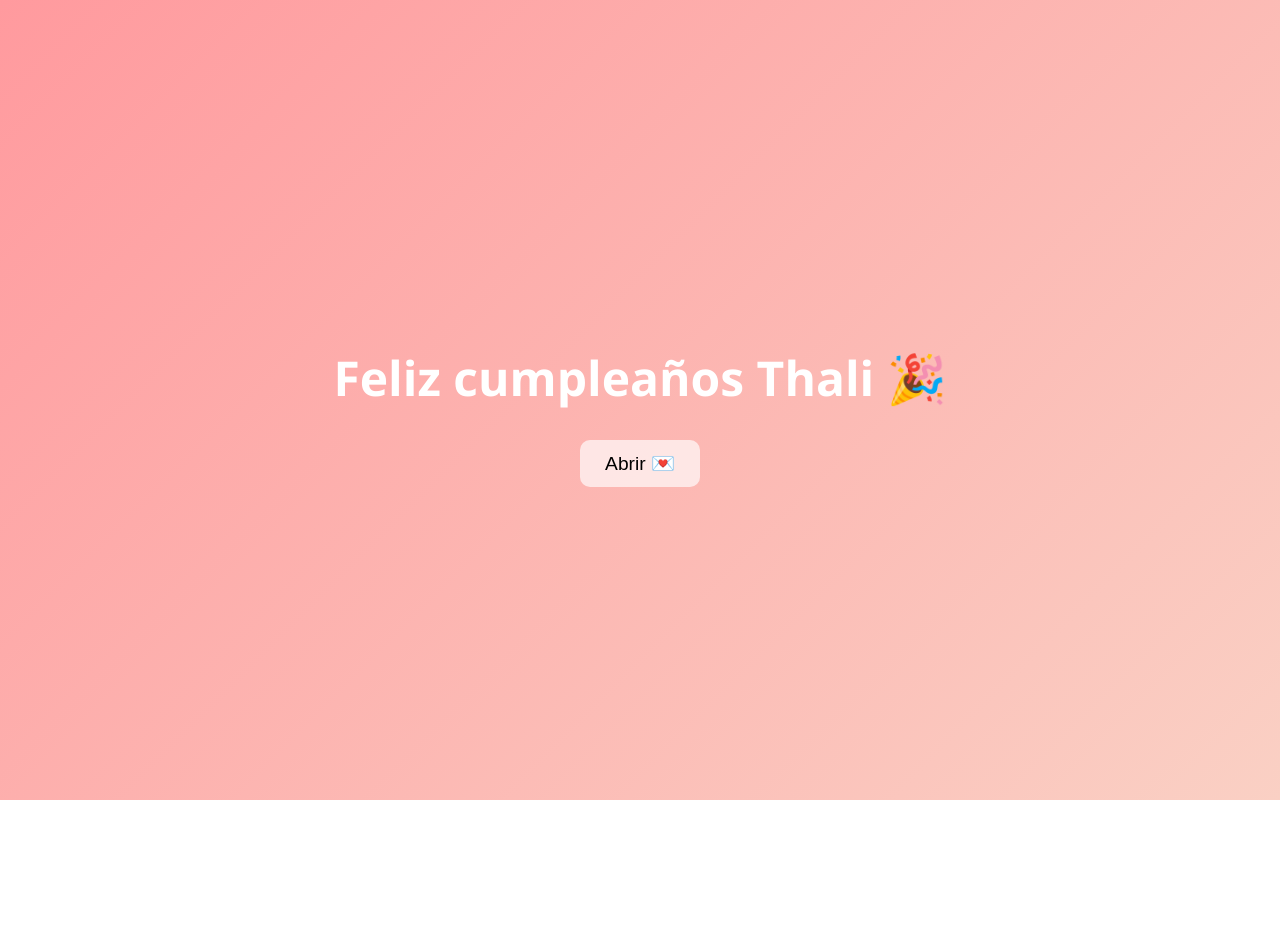
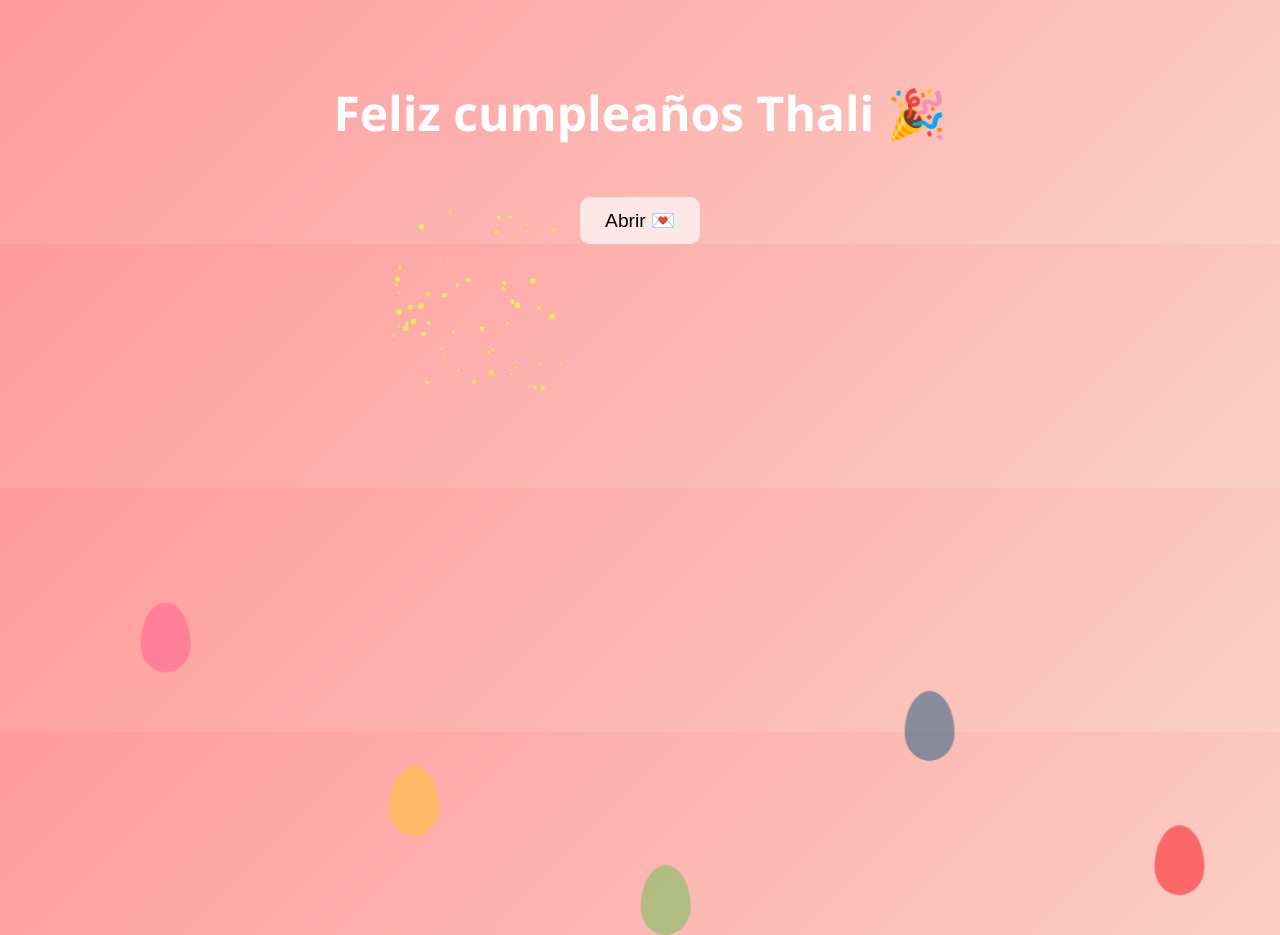
Before and after one commit to Darch1304/FelizCumpleThali, a plain HTML site: page index.html in a window 1280 px wide. Before the commit the page ends 800 px from the top, so only its background shows below. Drawn offline with Linux system fonts and the light colour scheme.

Commit message:
index.html

```diff
--- a/index.html
+++ b/index.html
@@ -9,11 +9,6 @@
       margin: 0;
       font-family: 'Segoe UI', sans-serif;
       background: linear-gradient(135deg, #ff9a9e, #fad0c4);
-      display: flex;
-      flex-direction: column;
-      align-items: center;
-      justify-content: center;
-      height: 100vh;
       overflow: hidden;
       text-align: center;
     }
@@ -22,7 +17,7 @@
       font-size: 3rem;
       animation: fadeIn 2s ease-in-out;
       color: white;
-      margin-bottom: 30px;
+      margin-top: 80px;
     }
 
     .btn {
@@ -33,6 +28,7 @@
       border-radius: 10px;
       cursor: pointer;
       transition: 0.3s;
+      margin-top: 20px;
     }
 
     .btn:hover {
@@ -41,20 +37,45 @@
 
     .card {
       display: none;
-      background: white;
+      background: #fff8dc;
       color: #333;
-      padding: 20px;
+      padding: 30px;
       border-radius: 15px;
       width: 90%;
-      max-width: 400px;
-      margin-top: 20px;
+      max-width: 500px;
+      margin: 30px auto;
       box-shadow: 0 10px 30px rgba(0,0,0,0.2);
-      animation: fadeIn 1s ease-in-out;
+      border: 8px solid #c2a875;
+      background-image: url('https://www.transparenttextures.com/patterns/paper-fibers.png');
+      font-family: 'Georgia', serif;
     }
 
     @keyframes fadeIn {
       from { opacity: 0; transform: translateY(-20px); }
       to { opacity: 1; transform: translateY(0); }
+    }
+
+    .balloon {
+      position: absolute;
+      bottom: -150px;
+      width: 50px;
+      height: 70px;
+      background-color: #ff6f91;
+      border-radius: 50% 50% 50% 50% / 60% 60% 40% 40%;
+      animation: float 10s infinite ease-in;
+      opacity: 0.7;
+    }
+
+    @keyframes float {
+      0% { transform: translateY(0) translateX(0); }
+      100% { transform: translateY(-110vh) translateX(40px); }
+    }
+
+    canvas {
+      position: fixed;
+      top: 0;
+      left: 0;
+      z-index: -1;
     }
   </style>
 </head>
@@ -62,15 +83,80 @@
   <h1>Feliz cumpleaños Thali 🎉</h1>
   <button class="btn" onclick="mostrarCarta()">Abrir 💌</button>
   <div class="card" id="carta">
-    <p>Querida Thali,</p>
+    <p><strong>Querida Thali,</strong></p>
     <p>Ayer fue un día muy especial muy especial para ti y lamento no haber podido estar contigo. Tuve un inconveniente y el tiempo me ganó. Gracias por iluminar mi vida y la de la gente que te rodea. Espero que este nuevo año te regale momentos hermosos y mucha felicidad. Espero te guste este pequeño detalle.</p>
     <p>Con cariño, Aldair<br>💖</p>
   </div>
+
+  <!-- Globos -->
+  <div class="balloon" style="left: 10%; animation-delay: 0s;"></div>
+  <div class="balloon" style="left: 30%; background-color: #fcbf49; animation-delay: 2s;"></div>
+  <div class="balloon" style="left: 50%; background-color: #90be6d; animation-delay: 4s;"></div>
+  <div class="balloon" style="left: 70%; background-color: #577590; animation-delay: 1s;"></div>
+  <div class="balloon" style="left: 90%; background-color: #f94144; animation-delay: 3s;"></div>
+
+  <!-- Fuegos artificiales -->
+  <canvas id="fireworks"></canvas>
 
   <script>
     function mostrarCarta() {
       document.getElementById('carta').style.display = 'block';
     }
+
+    // Fuegos artificiales
+    const canvas = document.getElementById('fireworks');
+    const ctx = canvas.getContext('2d');
+    canvas.width = window.innerWidth;
+    canvas.height = window.innerHeight;
+
+    class Particle {
+      constructor(x, y, color) {
+        this.x = x;
+        this.y = y;
+        this.radius = Math.random() * 2 + 1;
+        this.color = color;
+        this.speedX = Math.random() * 6 - 3;
+        this.speedY = Math.random() * 6 - 3;
+        this.alpha = 1;
+      }
+      draw() {
+        ctx.save();
+        ctx.globalAlpha = this.alpha;
+        ctx.beginPath();
+        ctx.arc(this.x, this.y, this.radius, 0, Math.PI * 2);
+        ctx.fillStyle = this.color;
+        ctx.fill();
+        ctx.restore();
+      }
+      update() {
+        this.x += this.speedX;
+        this.y += this.speedY;
+        this.alpha -= 0.01;
+      }
+    }
+
+    let particles = [];
+    function firework() {
+      const x = Math.random() * canvas.width;
+      const y = Math.random() * canvas.height / 2;
+      const color = `hsl(${Math.random() * 360}, 100%, 60%)`;
+      for (let i = 0; i < 50; i++) {
+        particles.push(new Particle(x, y, color));
+      }
+    }
+
+    function animate() {
+      ctx.clearRect(0, 0, canvas.width, canvas.height);
+      particles.forEach((p, i) => {
+        p.update();
+        p.draw();
+        if (p.alpha <= 0) particles.splice(i, 1);
+      });
+      requestAnimationFrame(animate);
+    }
+
+    setInterval(firework, 1500);
+    animate();
   </script>
 </body>
 </html>
```
